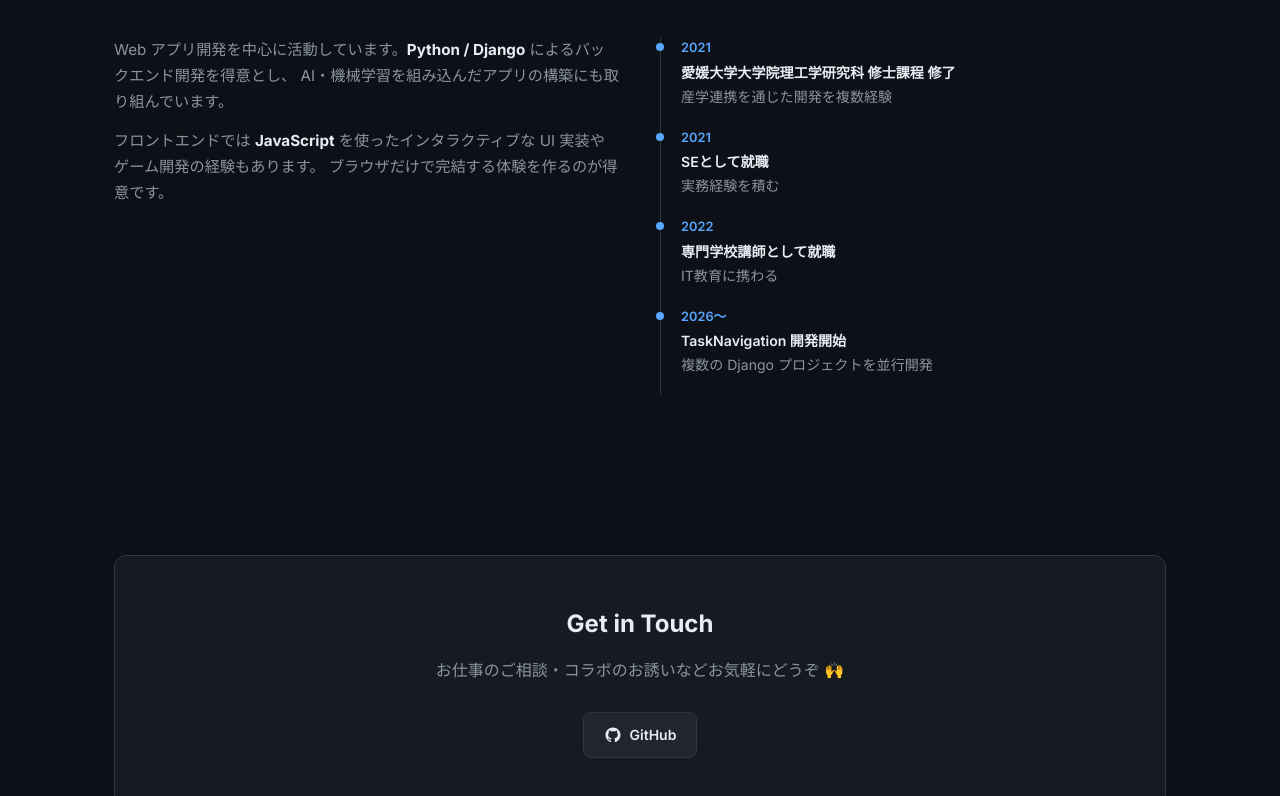
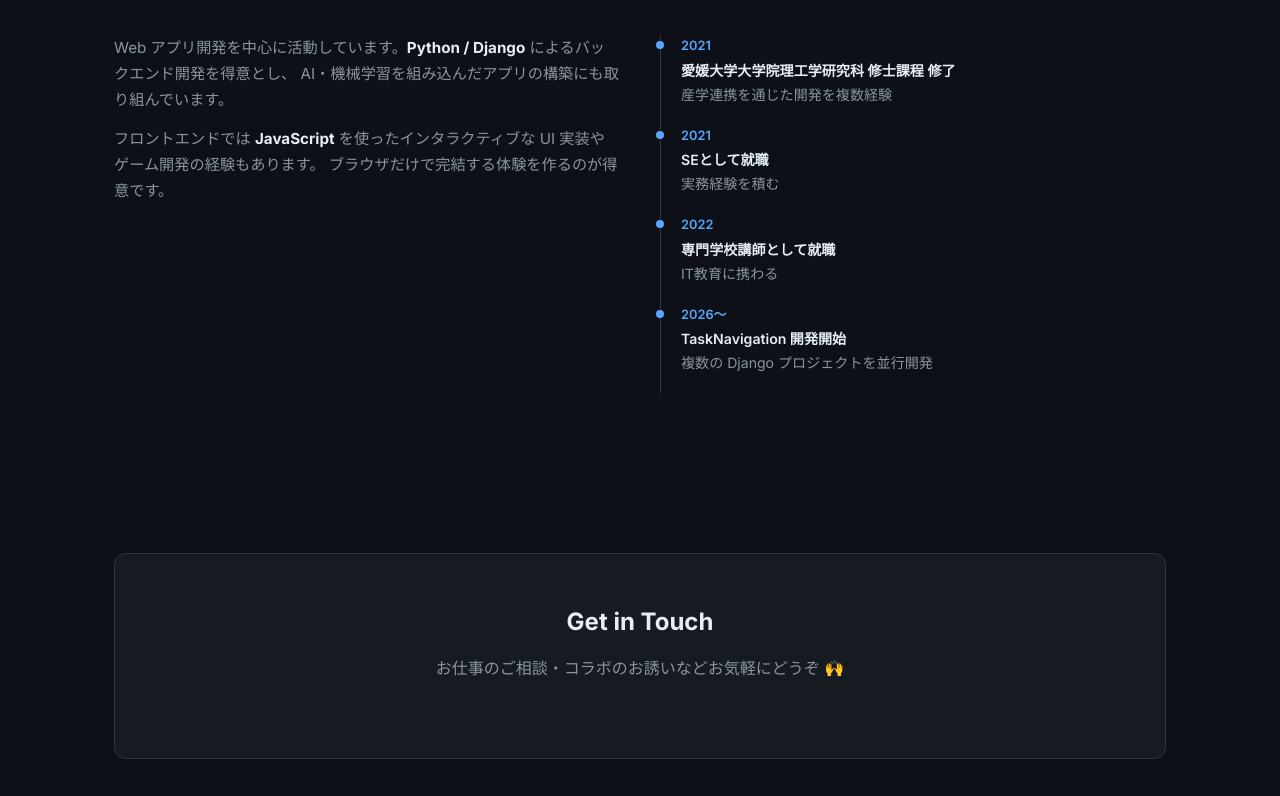
Before and after one commit to KomoriSoto/gallery, a plain HTML site: page index.html in a window 1280 px wide. Shown: the part 2004-2800 px from the top of the page. Drawn offline with Linux system fonts and the light colour scheme.

Commit message:
githubのリンクを削除

```diff
--- a/index.html
+++ b/index.html
@@ -34,7 +34,6 @@
     </p>
     <div class="hero-btns">
       <a href="#projects" class="btn btn-primary">Projects を見る</a>
-      <a href="https://github.com/KomoriSoto" target="_blank" class="btn btn-outline">GitHub</a>
     </div>
     <div class="stats-row" style="margin-top: 36px;">
       <div class="stat"><div class="stat-num">5+</div><div class="stat-label">Projects</div></div>
@@ -198,12 +197,6 @@
   <div class="contact-box fade-in">
     <h3>Get in Touch</h3>
     <p>お仕事のご相談・コラボのお誘いなどお気軽にどうぞ 🙌</p>
-    <div class="social-links">
-      <a href="https://github.com/KomoriSoto" target="_blank" class="social-btn">
-        <svg width="18" height="18" viewBox="0 0 24 24" fill="currentColor"><path d="M12 2C6.477 2 2 6.477 2 12c0 4.418 2.865 8.167 6.839 9.49.5.09.682-.217.682-.482 0-.237-.009-.868-.013-1.703-2.782.604-3.369-1.34-3.369-1.34-.454-1.155-1.11-1.463-1.11-1.463-.908-.62.069-.608.069-.608 1.003.07 1.531 1.03 1.531 1.03.892 1.529 2.341 1.087 2.91.832.092-.647.35-1.087.636-1.338-2.22-.253-4.555-1.11-4.555-4.943 0-1.091.39-1.984 1.03-2.683-.104-.253-.447-1.27.098-2.646 0 0 .84-.269 2.75 1.025A9.578 9.578 0 0 1 12 6.836c.85.004 1.705.114 2.504.336 1.909-1.294 2.747-1.025 2.747-1.025.547 1.376.203 2.394.1 2.646.64.699 1.028 1.592 1.028 2.683 0 3.841-2.337 4.687-4.565 4.934.359.31.678.92.678 1.855 0 1.338-.012 2.419-.012 2.747 0 .268.18.577.688.48C19.138 20.163 22 16.418 22 12c0-5.523-4.477-10-10-10z"/></svg>
-        GitHub
-      </a>
-    </div>
   </div>
 </section>
 
```
